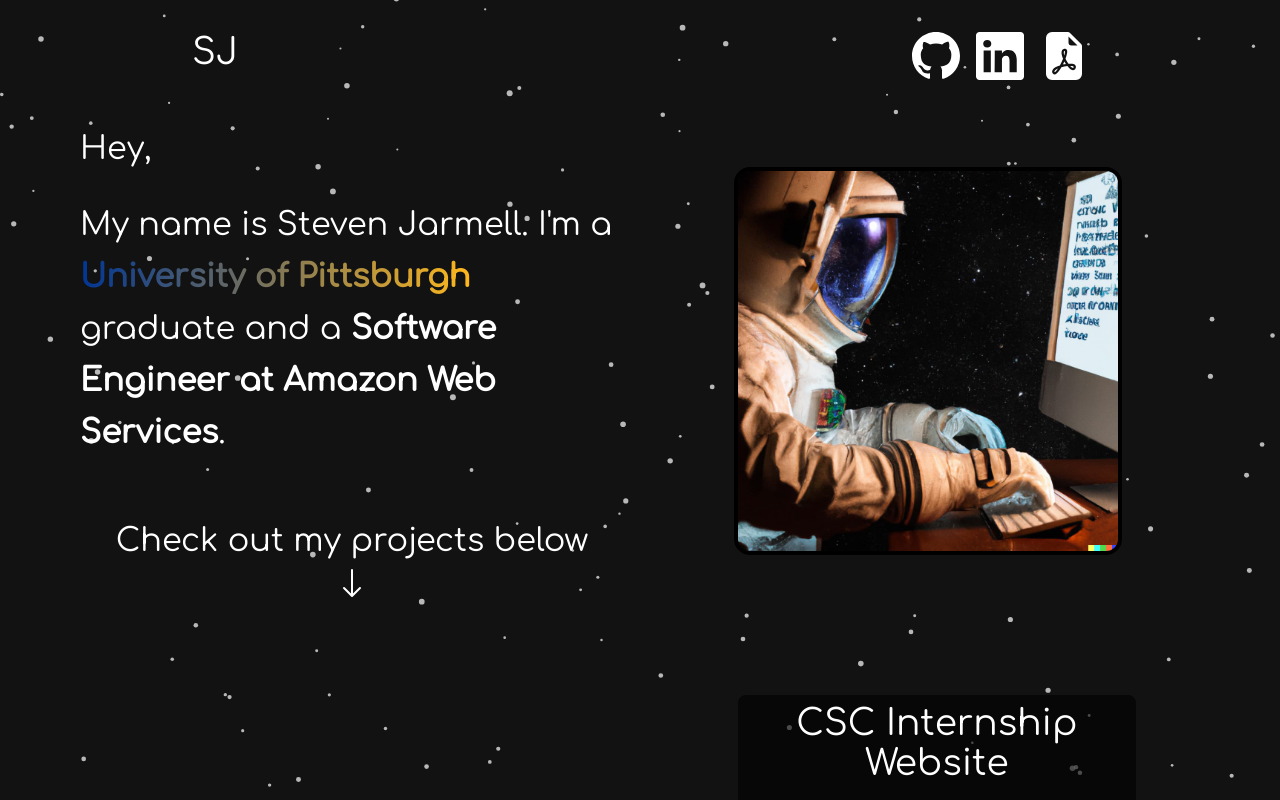
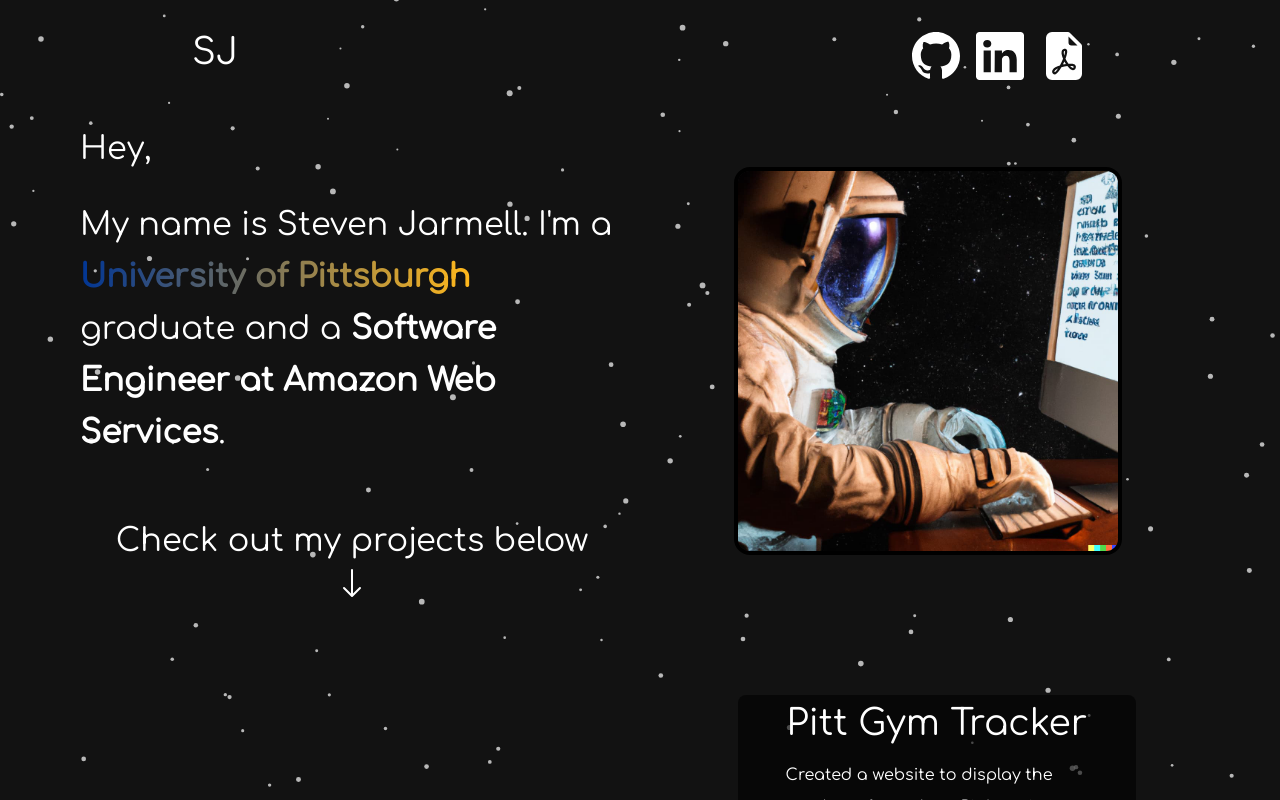
Before and after one commit to Steven-Jarmell/Steven-Jarmell.github.io, a React (Vite) app: page / in a window 1280 px wide. Built offline with nearby package versions, Linux system fonts and the light colour scheme.

Commit message:
Add CS Wiki and Gym Tracker to projects

```diff
--- a/src/Components/Projects/Projects.tsx
+++ b/src/Components/Projects/Projects.tsx
@@ -11,6 +11,8 @@ import Wordle from "../../assets/wordle.jpg";
 import Wiki_Bot from "../../assets/wikipedia-logo.jpg";
 import BeSocial from "../../assets/besocial.jpg";
 import MediLingo from "../../assets/medilingo.jpg";
+import Pitt_CS_Wiki from "../../assets/pitt-cs-wiki.jpg";
+import Pitt_Gym_Tracker from "../../assets/pitt-gym-tracker.jpg";
 
 const CSCWebsiteDescription: string =
     "Designed and implemented a proof-of-concept website to replace the original CSC Internship Repository. Allows users to sign in with GitHub OAuth, add new jobs, as well as filter existing jobs. All newly added job postings undergo a rigorous review process by an admin before being published. The platform offers a more efficient, streamlined way to connect aspiring interns with potential employers.";
@@ -34,11 +36,35 @@ const WikiDescription: string =
     "Created a Discord bot that utilizes the Wikipedia API to enable users to obtain a summary of any article they search for. Additionally, the bot features a language switcher that allows users to choose their preferred language, as well as a feature that retrieves a random Wikipedia article.";
 const MediLingoDescription: string =
     "Project for the Pitt Challenge 2023 Hackathon. Built a full-stack web application using the MERN Stack and TypeScript that helps users learn about specific medical conditions in an easily digestible format. Won two tracks: Health Literacy and Best Use of MongoDB.";
+const PittCSWikiDescrption: string =
+    "Refactored the old Pitt Computer Science Club Wikipedia from Gatsby to Next.js. The original website was difficult to maintain and very flakey. I aimed to rewrite the site in Next.js in order to fix these problems and make it easier for future maintainers to work on.";
+const PittGymTrackerDescription: string =
+    "Created a website to display the number of people at Pitt's various recreational facilities. I leveraged AWS Lambda, AWS Event Bridge, AWS ECR, Docker, and GitHub actions to create a CI/CD pipeline for the scraper I implemented with Python and BeautifulSoup. For the Frontend, I used Next.js and deployed the site using Vercel."
+
 
 const Projects = () => {
     return (
         <div className="projects__element-container">
             <div className="projects__container">
+                {/* Pitt Gym Tracker*/}
+                <Project
+                    imageSrc={Pitt_Gym_Tracker}
+                    name="Pitt Gym Tracker"
+                    description={PittGymTrackerDescription}
+                    keywords={[
+                        "TypeScript",
+                        "Next.js",
+                        "AWS Lambda",
+                        "AWS Event Bridge",
+                        "AWS ECR",
+                        "Docker",
+                        "Python",
+                        "GitHub Actions",
+                        "Personal Project",
+                    ]}
+                    link="https://github.com/Steven-Jarmell/Pitt-Gym-Tracker"
+                />
+
                 {/* CSC Internship Repo */}
                 <Project
                     imageSrc={CSC_Internship_Repo}
@@ -54,6 +80,19 @@ const Projects = () => {
                         "Personal Project",
                     ]}
                     link="https://github.com/Steven-Jarmell/CSC-Internships"
+                />
+
+                {/* Pitt CS Wiki */}
+                <Project
+                    imageSrc={Pitt_CS_Wiki}
+                    name="Pitt Computer Science Wiki"
+                    description={PittCSWikiDescrption}
+                    keywords={[
+                        "TypeScript",
+                        "Next.js",
+                        "Personal Project",
+                    ]}
+                    link="https://github.com/Steven-Jarmell/pittcswiki-next"
                 />
 
                 {/* MediLingo */}
```
Also changed, not shown: src/assets/pitt-cs-wiki.jpg (added), src/assets/pitt-gym-tracker.jpg (added).
